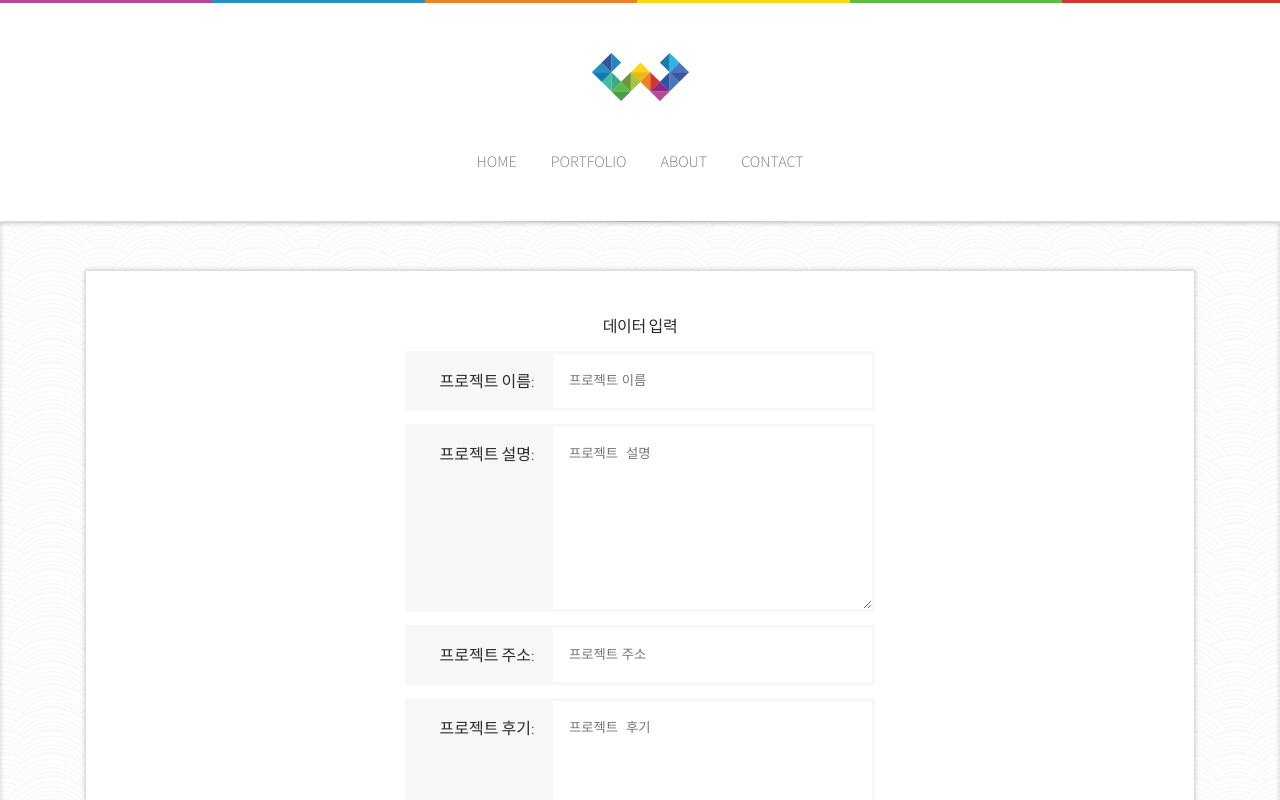
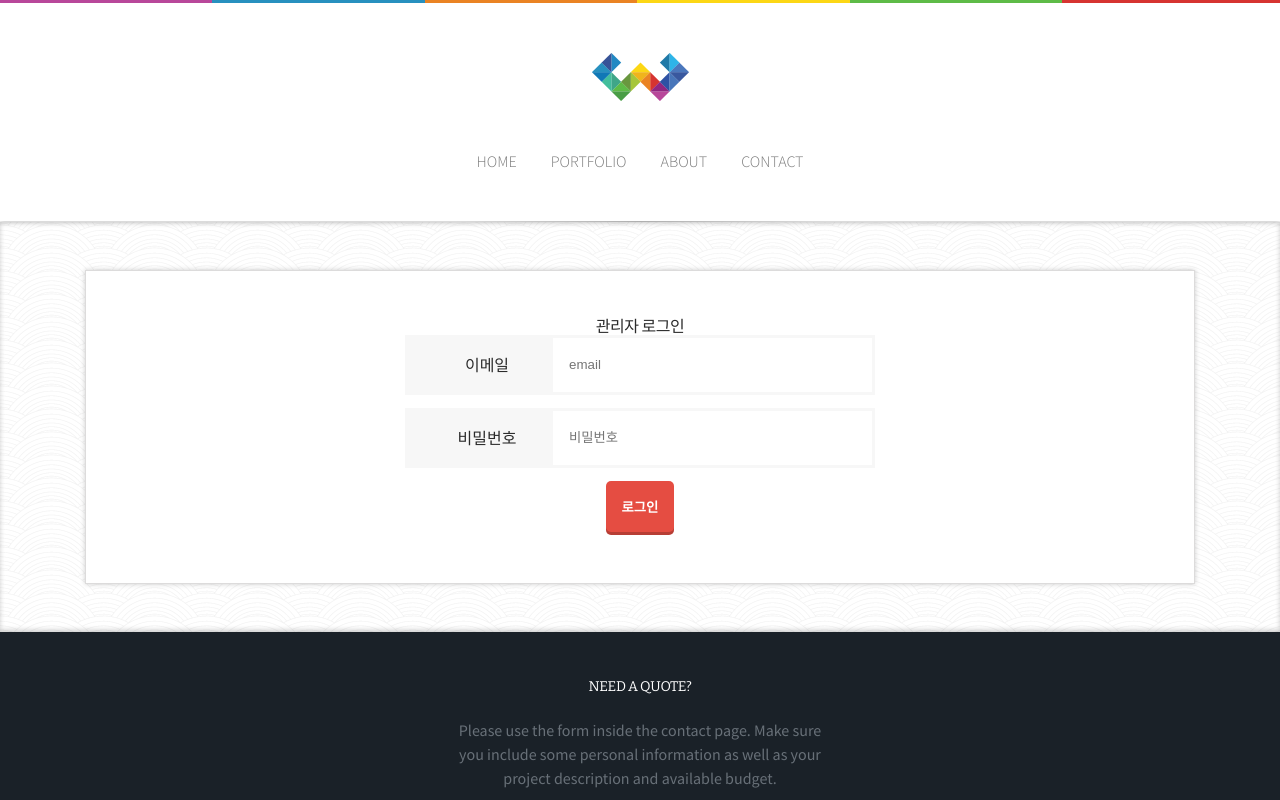
Before and after one commit to ckck912ck-lang/ESTFE13_portfolio-app, a Next.js app: page /insert in a window 1280 px wide. Shown: the top 800 px of the page. Built offline with nearby package versions, Linux system fonts and the light colour scheme; no server answers.

Commit message:
Add user authentication and logout functionality; implement LoginStatus component

```diff
--- /dev/null
+++ b/src/app/components/LoginStatus.js
@@ -0,0 +1,37 @@
+"use client";
+
+import { createClient } from "@/utils/supabase/client";
+import { useEffect, useState } from "react";
+import { useRouter } from "next/navigation";
+
+export default function LoginStatus() {
+  const supabase = createClient();
+  const [user, setUser] = useState(null);
+  const router = useRouter();
+
+  useEffect(() => {
+    (async () => {
+      const {
+        data: { user },
+      } = await supabase.auth.getUser();
+      setUser(user);
+    })();
+  }, [supabase.auth]);
+
+  const handleLogout = async () => {
+    await supabase.auth.signOut();
+    setUser(null);
+    router.push("/");
+    router.refresh();
+  };
+
+  if (user) {
+    return (
+      <li>
+        <button className="btn btn-primary" onClick={handleLogout}>
+          로그아웃
+        </button>
+      </li>
+    );
+  }
+}
--- a/src/app/insert/page.js
+++ b/src/app/insert/page.js
@@ -1,7 +1,7 @@
 "use client";
-
+6;
 import { createClient } from "@/utils/supabase/client";
-import { useState } from "react";
+import { useEffect, useState } from "react";
 import { useRouter } from "next/navigation";
 
 export default function Insert() {
@@ -22,6 +22,20 @@ export default function Insert() {
   });
 
   const [thumbnail, setThumbnail] = useState(null);
+  const [user, setUser] = useState(null);
+  const [authForm, setAuthform] = useState({
+    email: "",
+    password: "",
+  });
+
+  useEffect(() => {
+    (async () => {
+      const {
+        data: { user },
+      } = await supabase.auth.getUser();
+      setUser(user);
+    })();
+  }, [supabase.auth]);
 
   async function insertData(e) {
     e.preventDefault();
@@ -32,7 +46,11 @@ export default function Insert() {
       console.log("데이터 입력 성공");
       router.push("/");
     }
+    if (thumbnail) {
+      await uploadThumbnail(thumbnail);
+    }
   }
+
   const handleChange = e => {
     const { name, value } = e.target;
 
@@ -42,9 +60,76 @@ export default function Insert() {
     });
   };
 
+  const handleAuthChange = e => {
+    const { name, value } = e.target;
+    setAuthform(prev => ({ ...prev, [name]: value }));
+  };
+
   const handleFileChange = e => {
     setThumbnail(e.target.files[0]);
   };
+
+  async function uploadThumbnail(file) {
+    const { data, error } = await supabase.storage
+      .from("portfolio")
+      .upload(`thumbnail/${file.name}`, file);
+    if (error) {
+      // Handle error
+      console.error("파일 업로드 실패:", error);
+    } else {
+      // Handle success
+      console.log("파일 업로드 성공:");
+    }
+  }
+
+  //로그인 진행
+  const handleLogin = async e => {
+    e.preventDefault();
+    const { data, error } = await supabase.auth.signInWithPassword(authForm);
+    if (error) {
+      alert("로그인 실패", error.message);
+    } else {
+      alert("로그인 성공");
+      router.refresh();
+    }
+  };
+
+  if (!user) {
+    return (
+      <div className="about_content shadow">
+        <h2>관리자 로그인</h2>
+        <div className="contact_form">
+          <form onSubmit={handleLogin}>
+            <p className="field">
+              <label htmlFor="email">이메일</label>
+              <input
+                type="email"
+                id="email"
+                name="email"
+                placeholder="email"
+                required
+                onChange={handleAuthChange}
+              />
+            </p>
+            <p className="field">
+              <label htmlFor="password">비밀번호</label>
+              <input
+                type="password"
+                id="password"
+                name="password"
+                placeholder="비밀번호"
+                required
+                onChange={handleAuthChange}
+              />
+            </p>
+            <p className="submit">
+              <input type="submit" className="primary-btn" value="로그인" />
+            </p>
+          </form>
+        </div>
+      </div>
+    );
+  }
 
   return (
     <div className="about_content shadow">
--- a/src/app/layout.js
+++ b/src/app/layout.js
@@ -1,5 +1,6 @@
 import Image from "next/image";
 import Link from "next/link";
+import LoginStatus from "./components/LoginStatus";
 
 //css 로드
 import "./bootstrap-grid.min.css";
@@ -35,6 +36,7 @@ export default function RootLayout({ children }) {
               <li>
                 <Link href="/contact">Contact</Link>
               </li>
+              <LoginStatus />
             </ul>
           </nav>
         </header>
```
